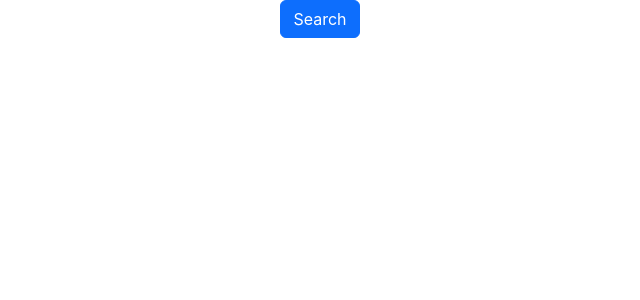
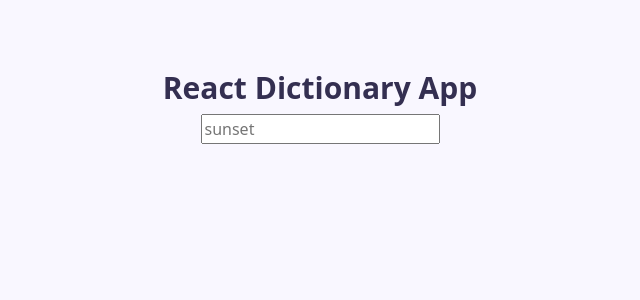
Before and after one commit to lauren-jones/react-dictionary-app, a React (Create React App) app: page / in a window 1280 px wide. Shown: the top 300 px of the page, without its empty margins (320-960 px from the left). Built offline with nearby package versions, Linux system fonts and the light colour scheme.

Commit message:
Added basic search engine

```diff
--- a/src/App.css
+++ b/src/App.css
@@ -1,38 +1,9 @@
 .App {
   text-align: center;
+  margin-top: 70px;
 }
 
-.App-logo {
-  height: 40vmin;
-  pointer-events: none;
+.App h1 {
+  font-size: 30px;
+  font-weight: 700;
 }
-
-@media (prefers-reduced-motion: no-preference) {
-  .App-logo {
-    animation: App-logo-spin infinite 20s linear;
-  }
-}
-
-.App-header {
-  background-color: #282c34;
-  min-height: 100vh;
-  display: flex;
-  flex-direction: column;
-  align-items: center;
-  justify-content: center;
-  font-size: calc(10px + 2vmin);
-  color: white;
-}
-
-.App-link {
-  color: #61dafb;
-}
-
-@keyframes App-logo-spin {
-  from {
-    transform: rotate(0deg);
-  }
-  to {
-    transform: rotate(360deg);
-  }
-}
--- a/src/App.js
+++ b/src/App.js
@@ -1,10 +1,12 @@
 import "./App.css";
+import Dictionary from "./Dictionary";
 
 function App() {
   return (
     <div className="App">
       <div className="container">
-        <button className="btn btn-primary">Search</button>
+        <h1>React Dictionary App</h1>
+        <Dictionary />
       </div>
     </div>
   );
--- /dev/null
+++ b/src/Dictionary.js
@@ -0,0 +1,28 @@
+import React, { useState } from "react";
+import "./Dictionary.css";
+
+export default function Dictionary() {
+  let [keyword, setKeyword] = useState("");
+
+  function handleSubmit(event) {
+    event.preventDefault();
+    alert(`Searching for ${keyword}...`);
+  }
+
+  function handleKeywordChange(event) {
+    event.preventDefault();
+    setKeyword(event.target.value);
+  }
+
+  return (
+    <div>
+      <form onSubmit={handleSubmit}>
+        <input
+          type="search"
+          placeholder="sunset"
+          onChange={handleKeywordChange}
+        ></input>
+      </form>
+    </div>
+  );
+}
--- a/src/index.css
+++ b/src/index.css
@@ -1,13 +1,11 @@
-body {
-  margin: 0;
-  font-family: -apple-system, BlinkMacSystemFont, 'Segoe UI', 'Roboto', 'Oxygen',
-    'Ubuntu', 'Cantarell', 'Fira Sans', 'Droid Sans', 'Helvetica Neue',
-    sans-serif;
-  -webkit-font-smoothing: antialiased;
-  -moz-osx-font-smoothing: grayscale;
+:root {
+  --brand-font-family: Arial, Helvetica, sans-serif;
+  --background-color: #f9f7ff;
+  --primary-color: #342f51;
 }
 
-code {
-  font-family: source-code-pro, Menlo, Monaco, Consolas, 'Courier New',
-    monospace;
+body {
+  background: var(--background-color);
+  font-family: (--brand-font-family);
+  color: var(--primary-color);
 }
```
Also changed, not shown: src/Dictionary.css (added).
